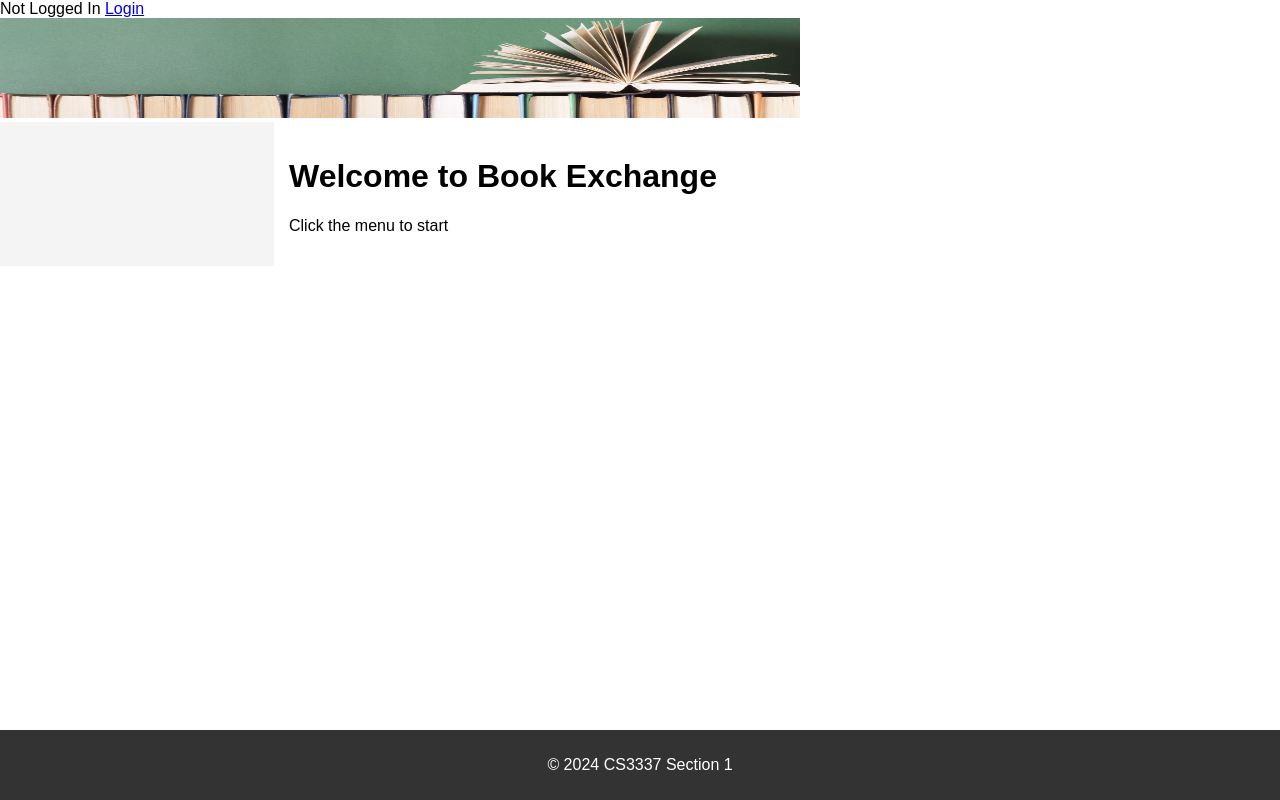
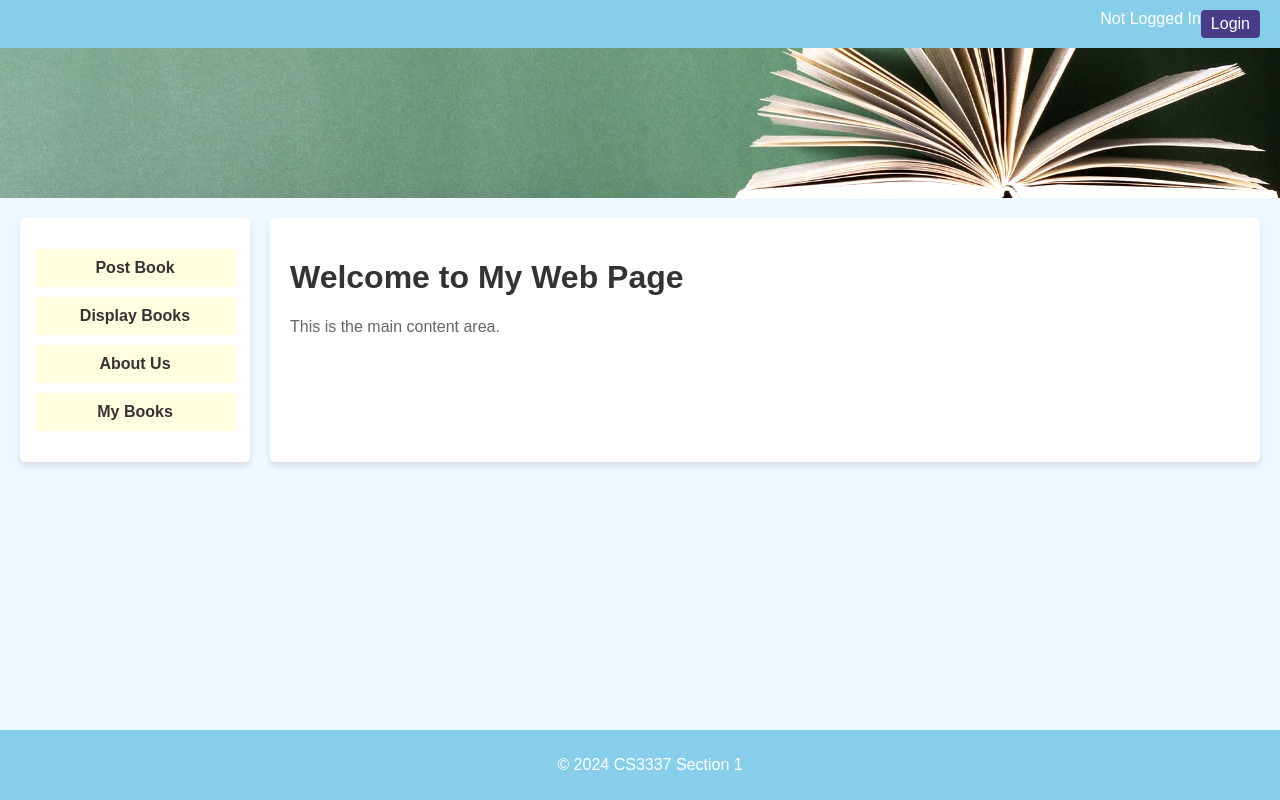
Before and after one commit to weihaoliu1/CS3337-Project, a Django app: template CS3337S1/bookEx/bookEx/templates/bookMng/index.html in a window 1280 px wide. Run offline with Django 3.2, Linux system fonts and the light colour scheme; the template is opened without the code that fills it, so the values that code supplies are empty.

Commit message:
Update index.html

```diff
--- a/CS3337S1/bookEx/bookEx/templates/bookMng/index.html
+++ b/CS3337S1/bookEx/bookEx/templates/bookMng/index.html
@@ -1,13 +1,195 @@
-{% extends "base.html" %}
 {% load static %}
 
-   {% block sidenav %}
-       {% for item in item_list %}
-       <li><a href="{{ item.link }}">{{ item.item }}</a></li>
-       {% endfor %}
-   {% endblock sidenav %}
+<!DOCTYPE html>
+<html lang="en">
+<head>
+    <meta charset="UTF-8">
+    <meta name="viewport" content="width=device-width, initial-scale=1.0">
+    <title>
+        {% block title %}
+            My Title
+        {% endblock title %}
+    </title>
+    <link rel="stylesheet" href="{% static 'styles.css' %}">
+    <style>
+        /* General Styles */
+        body {
+            font-family: Arial, sans-serif;
+            margin: 0;
+            padding: 0;
+            background-color: #f0f8ff; /* Light blue background */
+        }
 
-{% block content %}
-    <h1>Welcome to Book Exchange</h1>
-    <p>Click the menu to start</p>
-{% endblock content %}
+        a {
+            text-decoration: none;
+            color: black; /* Make the text black */
+        }
+
+        a:hover {
+            color: #0056b3; /* Blue on hover */
+        }
+
+        /* Top User Bar */
+        span {
+            display: flex;
+            justify-content: flex-end;
+            padding: 10px 20px;
+            background-color: #87CEEB; /* Slate blue */
+            color: white;
+        }
+
+        span form {
+            margin-left: 10px;
+        }
+
+        span button, span a {
+            color: white;
+            background-color: #483d8b; /* Dark Slate Blue */
+            border: none;
+            padding: 5px 10px;
+            border-radius: 4px;
+            cursor: pointer;
+        }
+
+        span button:hover, span a:hover {
+            background-color: #362d75; /* Deeper Slate Blue */
+        }
+
+        /* Banner Section */
+        .banner img {
+            width: 100%;
+            max-height: 150px; /* Smaller banner height */
+            object-fit: cover; /* Ensure it scales properly */
+            filter: contrast(120%); /* Adjust contrast for better visibility */
+            display: block;
+        }
+
+        /* Container */
+        .container {
+            display: flex;
+            flex-wrap: wrap;
+            margin: 20px;
+        }
+
+        /* Menu Section */
+        .menu {
+            flex: 1;
+            max-width: 200px;
+            background-color: #ffffff; /* Slate blue */
+            border-radius: 5px;
+            padding: 15px;
+            box-shadow: 0 4px 6px rgba(0, 0, 0, 0.1);
+        }
+
+        .menu ul {
+            list-style: none;
+            padding: 0;
+        }
+
+        .menu li {
+            margin-bottom: 10px;
+        }
+
+        .menu a {
+            display: block;
+            color: black; /* Book names in black */
+            background-color: #FFFFE0; /* Dark Slate Blue */
+            padding: 10px;
+            border-radius: 4px;
+            text-align: center;
+            font-weight: bold;
+        }
+
+        .menu a:hover {
+            background-color: #362d75; /* Deeper Slate Blue */
+            color: white; /* White text on hover */
+        }
+
+        /* Main Content Section */
+        .main-content {
+            flex: 3;
+            margin-left: 20px;
+            background-color: #ffffff; /* White for content */
+            border-radius: 5px;
+            padding: 20px;
+            box-shadow: 0 4px 6px rgba(0, 0, 0, 0.1);
+        }
+
+        .main-content h1 {
+            color: #333;
+        }
+
+        .main-content p {
+            color: #666;
+        }
+
+        /* Footer */
+        .footer {
+            text-align: center;
+            padding: 10px;
+            background-color: #87CEEB; /* Slate blue */
+            color: white;
+            margin-top: 20px;
+        }
+
+        /* Responsive Design */
+        @media (max-width: 768px) {
+            .container {
+                flex-direction: column;
+            }
+
+            .menu {
+                max-width: 100%;
+                margin-bottom: 20px;
+            }
+
+            .main-content {
+                margin-left: 0;
+            }
+        }
+    </style>
+</head>
+<body>
+
+<span>
+    {% if user.is_authenticated %}
+        Welcome, {{ user.username }}
+        <form action="{% url 'logout' %}?next=/" method="post">
+            {% csrf_token %}
+            <button type="submit">Logout</button>
+        </form>
+    {% else %}
+        Not Logged In
+        <a href="{% url 'login' %}?next=/">Login</a>
+    {% endif %}
+</span>
+
+<div class="banner">
+    <img src="{% static 'banner.jpg' %}" alt="Web Page Banner">
+</div>
+
+<div class="container">
+    <div class="menu">
+        <ul>
+            {% block sidenav %}
+            <li><a href="#postbook">Post Book</a></li>
+            <li><a href="#displaybooks">Display Books</a></li>
+            <li><a href="#aboutus">About Us</a></li>
+            <li><a href="#mybooks">My Books</a></li>
+            {% endblock sidenav %}
+        </ul>
+    </div>
+    <div class="main-content">
+        {% block content %}
+        <h1>Welcome to My Web Page</h1>
+        <p>This is the main content area.</p>
+        {% endblock content %}
+    </div>
+</div>
+
+<div class="footer">
+    <p>&copy; 2024 CS3337 Section 1</p>
+</div>
+
+</body>
+</html>
```
